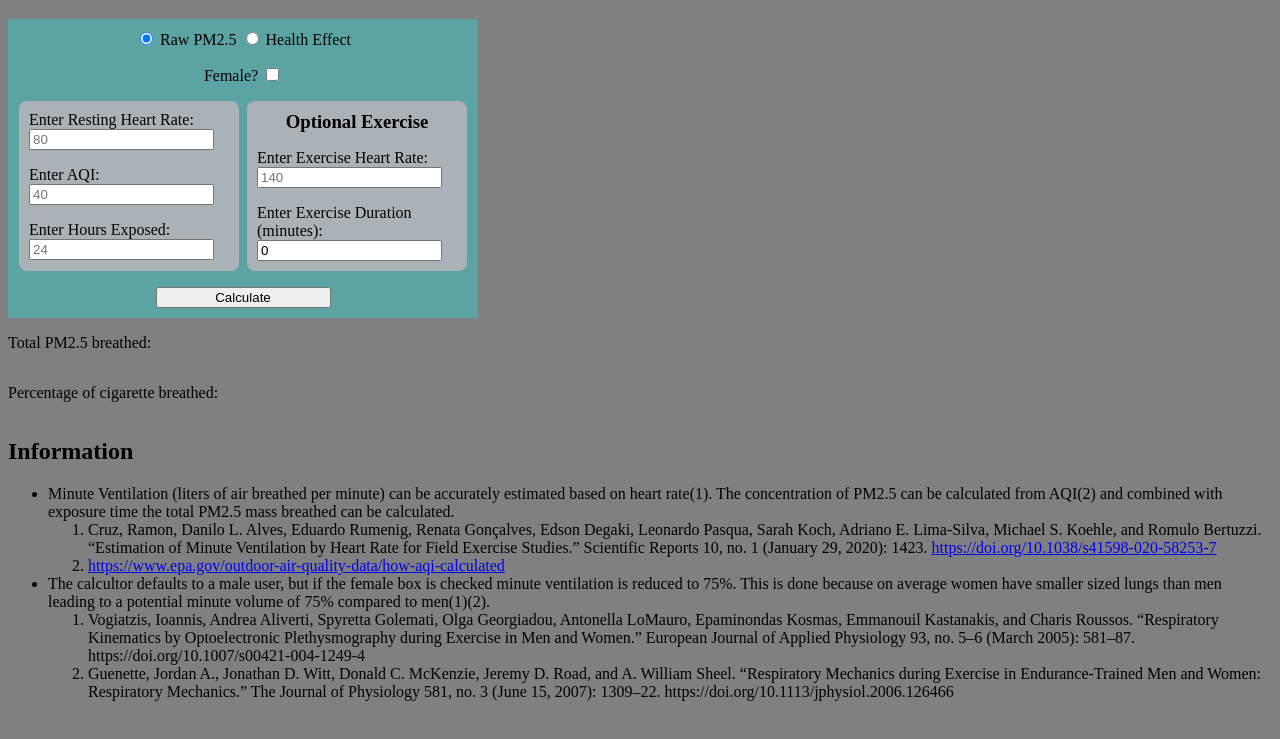
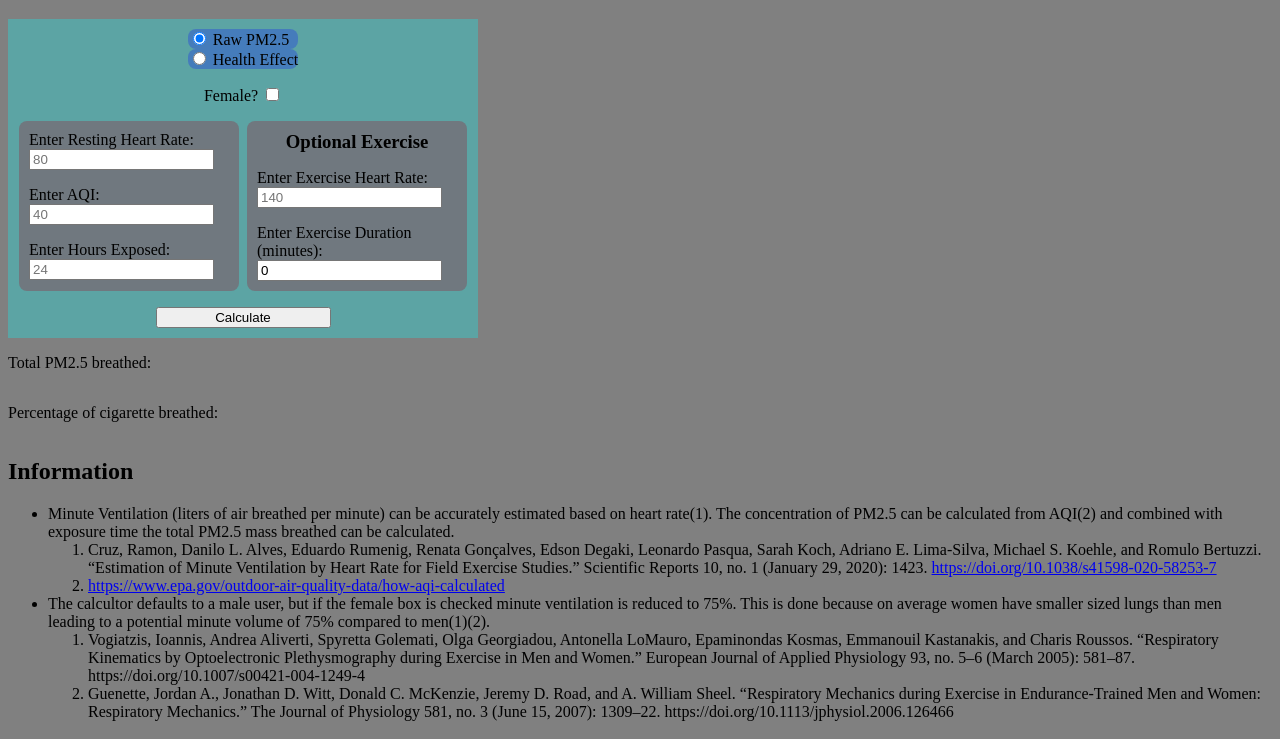
Before and after one commit to gregoryls/exercise-air-quality, a website built with webpack: page src/index.html in a window 1280 px wide. Shown: the part 61-800 px from the top of the page. Built offline with nearby package versions, Linux system fonts and the light colour scheme.

Commit message:
wrap radio + label in div for styling

```diff
--- a/src/index.html
+++ b/src/index.html
@@ -12,6 +12,7 @@
     </header>
     <div id="calculatorWrap">
       <div id="calculationOptionWrap">
+        <div class="calculatorRadio">
           <input
             type="radio"
             id="rawPM2.5"
@@ -20,6 +21,8 @@
             checked
           />
           <label for="rawPM2.5">Raw PM2.5</label>
+        </div>
+        <div class="calculatorRadio">
           <input
             type="radio"
             id="healthEffect"
@@ -27,6 +30,7 @@
             name="calculationOption"
           />
           <label for="healthEffect">Health Effect</label>
+        </div>
       </div>
 
       <div id="gender">
--- a/src/style.css
+++ b/src/style.css
@@ -12,6 +12,11 @@ body {
   background-color: rgba(0, 255, 255, 0.281);
 }
 
+.calculatorRadio {
+  background-color: rgba(0, 0, 255, 0.247);
+  border-radius: 8px;
+}
+
 #restExerciseWrap {
   display: flex;
   gap: 8px;
@@ -19,7 +24,7 @@ body {
 
 #restingWrap,
 #exerciseWrap {
-  background-color: rgba(255, 192, 203, 0.479);
+  background-color: rgba(155, 24, 46, 0.308);
   /* border: 1px rgba(255, 192, 203, 0.479); */
   border-radius: 8px;
   width: 200px;
```
Also changed, not shown: dist/index.bundle.js, dist/index.html. Lines whose indentation alone changed are shown as unchanged.
